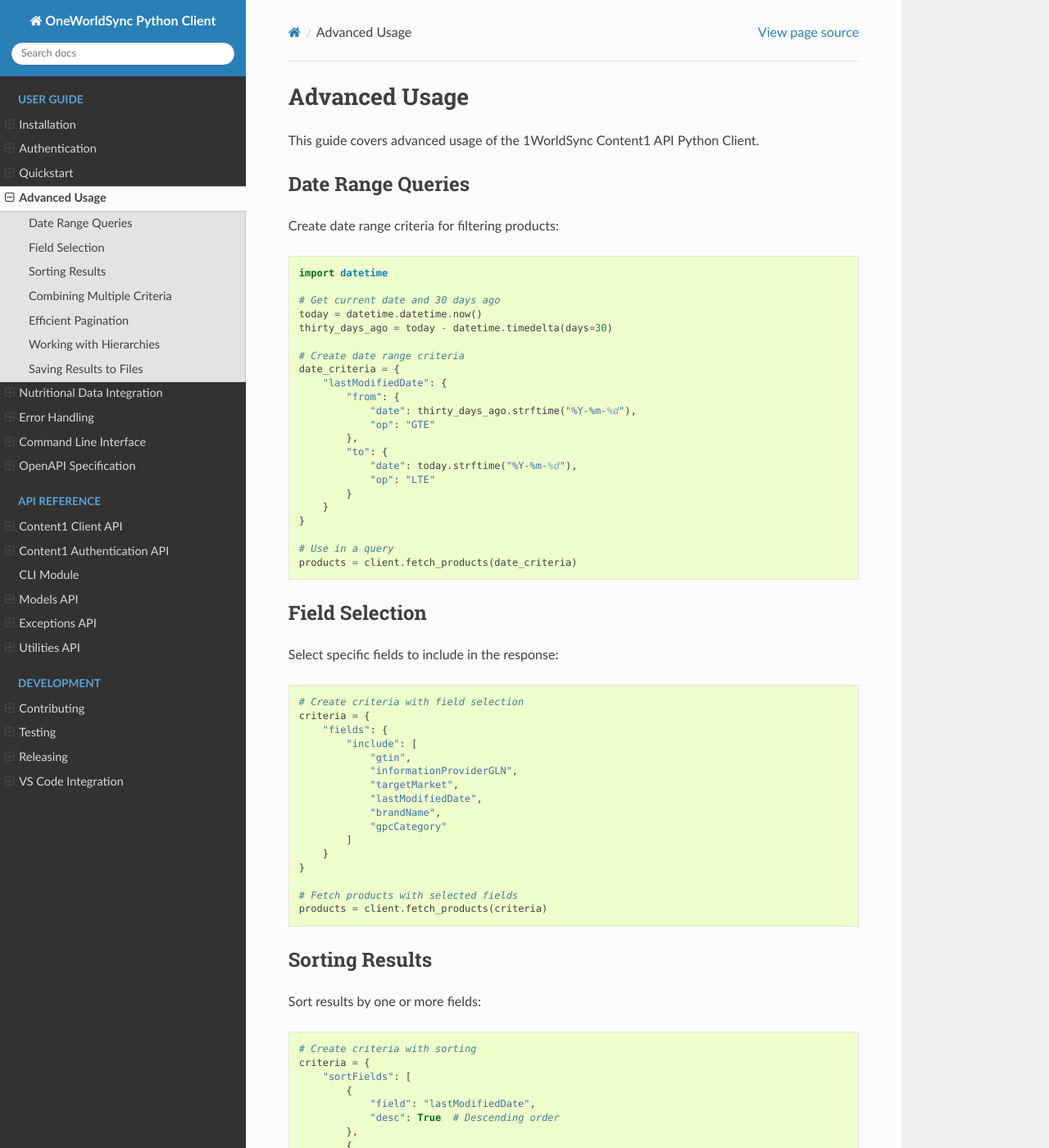
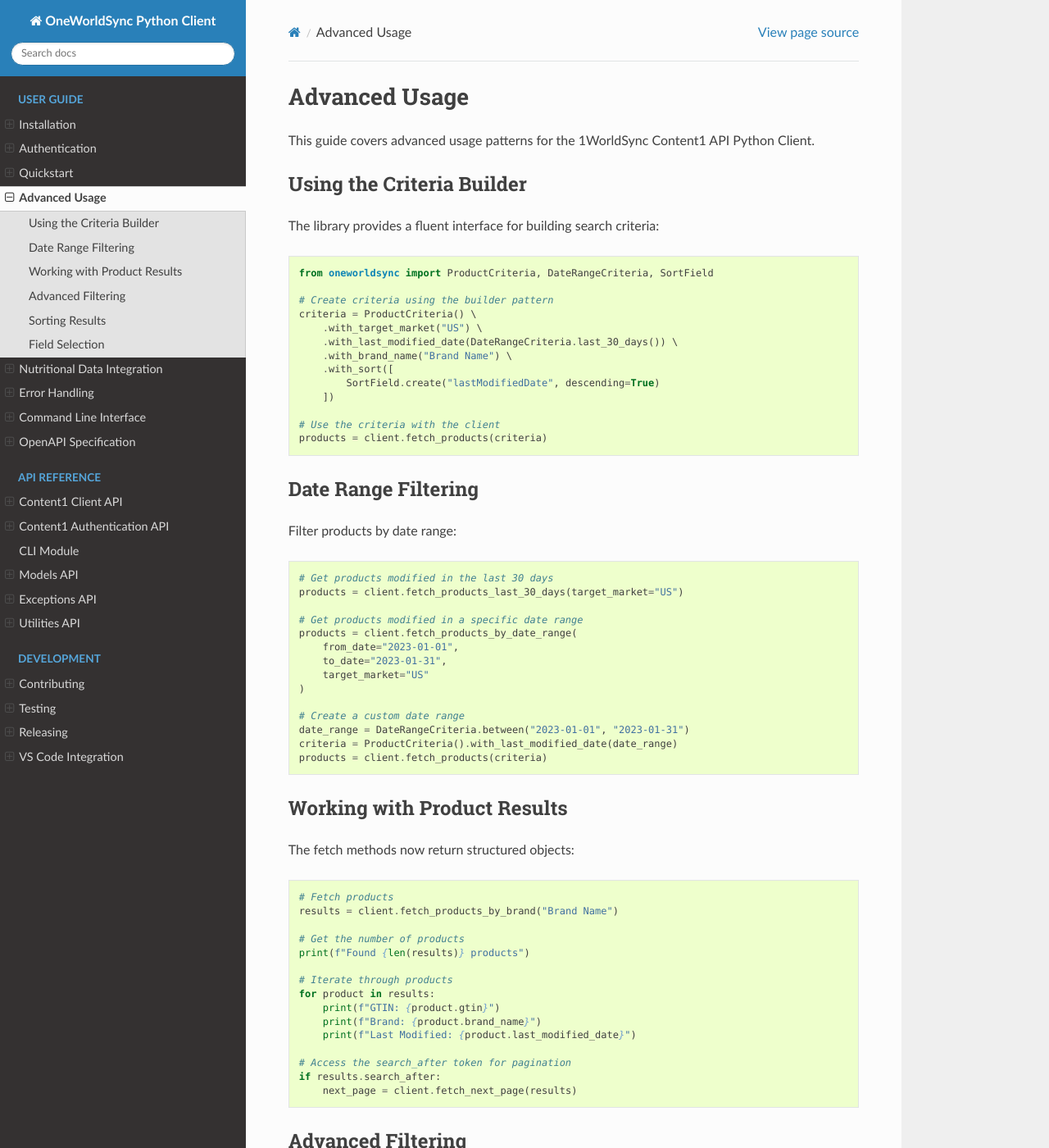
Before and after one commit to mcgarrah/oneworldsync_python, a Sphinx documentation site: the page built from docs/user/advanced_usage.rst, in a window 1280 px wide and 1400 px high. Shown: the whole window at 82% size. Built offline with Sphinx 7.4.7 and the Read the Docs theme 3.1.0, drawn with Linux system fonts in a browser that asks for light colours; some of the changed text lies outside the part shown.

Commit message:
feat: Add Pythonic criteria builder for Content1 API
- Add ProductCriteria, DateRangeCriteria, and SortField classes
- Enhance Content1Client with structured result objects
- Add convenience methods for common search patterns
- Update CLI with new filtering options
- Add examples and documentation
- Update version for release

```diff
--- a/docs/user/advanced_usage.rst
+++ b/docs/user/advanced_usage.rst
@@ -1,60 +1,88 @@
 Advanced Usage
 =============
 
-This guide covers advanced usage of the 1WorldSync Content1 API Python Client.
+This guide covers advanced usage patterns for the 1WorldSync Content1 API Python Client.
 
-Date Range Queries
-----------------
+Using the Criteria Builder
+------------------------
 
-Create date range criteria for filtering products:
+The library provides a fluent interface for building search criteria:
 
 .. code-block:: python
 
-   import datetime
+   from oneworldsync import ProductCriteria, DateRangeCriteria, SortField
 
-   # Get current date and 30 days ago
-   today = datetime.datetime.now()
-   thirty_days_ago = today - datetime.timedelta(days=30)
+   # Create criteria using the builder pattern
+   criteria = ProductCriteria() \
+       .with_target_market("US") \
+       .with_last_modified_date(DateRangeCriteria.last_30_days()) \
+       .with_brand_name("Brand Name") \
+       .with_sort([
+           SortField.create("lastModifiedDate", descending=True)
+       ])
 
-   # Create date range criteria
-   date_criteria = {
-       "lastModifiedDate": {
-           "from": {
-               "date": thirty_days_ago.strftime("%Y-%m-%d"),
-               "op": "GTE"
-           },
-           "to": {
-               "date": today.strftime("%Y-%m-%d"),
-               "op": "LTE"
-           }
-       }
-   }
+   # Use the criteria with the client
+   products = client.fetch_products(criteria)
 
-   # Use in a query
-   products = client.fetch_products(date_criteria)
+Date Range Filtering
+------------------
 
-Field Selection
--------------
-
-Select specific fields to include in the response:
+Filter products by date range:
 
 .. code-block:: python
 
-   # Create criteria with field selection
-   criteria = {
-       "fields": {
-           "include": [
-               "gtin",
-               "informationProviderGLN",
-               "targetMarket",
-               "lastModifiedDate",
-               "brandName",
-               "gpcCategory"
-           ]
-       }
-   }
+   # Get products modified in the last 30 days
+   products = client.fetch_products_last_30_days(target_market="US")
 
-   # Fetch products with selected fields
+   # Get products modified in a specific date range
+   products = client.fetch_products_by_date_range(
+       from_date="2023-01-01",
+       to_date="2023-01-31",
+       target_market="US"
+   )
+
+   # Create a custom date range
+   date_range = DateRangeCriteria.between("2023-01-01", "2023-01-31")
+   criteria = ProductCriteria().with_last_modified_date(date_range)
+   products = client.fetch_products(criteria)
+
+Working with Product Results
+-------------------------
+
+The fetch methods now return structured objects:
+
+.. code-block:: python
+
+   # Fetch products
+   results = client.fetch_products_by_brand("Brand Name")
+
+   # Get the number of products
+   print(f"Found {len(results)} products")
+
+   # Iterate through products
+   for product in results:
+       print(f"GTIN: {product.gtin}")
+       print(f"Brand: {product.brand_name}")
+       print(f"Last Modified: {product.last_modified_date}")
+
+   # Access the search_after token for pagination
+   if results.search_after:
+       next_page = client.fetch_next_page(results)
+
+Advanced Filtering
+---------------
+
+Combine multiple criteria for complex searches:
+
+.. code-block:: python
+
+   criteria = ProductCriteria() \
+       .with_target_market("US") \
+       .with_gpc_code("10000248") \
+       .with_brand_name("Brand Name") \
+       .with_consumer_unit(True) \
+       .with_product_type("EA")
+
    products = client.fetch_products(criteria)
 
 Sorting Results
@@ -64,41 +92,26 @@
 
 .. code-block:: python
 
-   # Create criteria with sorting
-   criteria = {
-       "sortFields": [
-           {
-               "field": "lastModifiedDate",
-               "desc": True  # Descending order
-           },
-           {
-               "field": "gtin",
-               "desc": False  # Ascending order
-           }
-       ]
-   }
+   criteria = ProductCriteria() \
+       .with_target_market("US") \
+       .with_sort([
+           SortField.create("lastModifiedDate", descending=True),
+           SortField.create("gtin", descending=False)
+       ])
 
-   # Fetch sorted products
    products = client.fetch_products(criteria)
 
-Combining Multiple Criteria
-------------------------
+Field Selection
+------------
 
-Combine multiple criteria for complex queries:
+Include or exclude specific fields in the response:
 
 .. code-block:: python
 
-   # Create combined criteria
-   criteria = {
-       # Target market
-       "targetMarket": "US",
-
-       # Date range
-       "lastModifiedDate": date_criteria["lastModifiedDate"],
-
-       # Field selection
-       "fields": {
-           "include": [
+   criteria = ProductCriteria() \
+       .with_target_market("US") \
+       .with_fields(
+           include=[
                "gtin",
                "informationProviderGLN",
                "targetMarket",
@@ -106,109 +119,6 @@
                "brandName",
                "gpcCategory"
            ]
-       },
+       )
 
-       # Sorting
-       "sortFields": [
-           {
-               "field": "lastModifiedDate",
-               "desc": True
-           }
-       ]
-   }
-
-   # Fetch products with combined criteria
    products = client.fetch_products(criteria)
-
-Efficient Pagination
------------------
-
-Efficiently paginate through large result sets:
-
-.. code-block:: python
-
-   # Function to process all pages
-   def process_all_pages(criteria, page_size=100):
-       # Fetch first page
-       current_page = client.fetch_products(criteria, page_size=page_size)
-
-       # Process items from first page
-       process_items(current_page.get("items", []))
-
-       # Continue fetching pages until no more results
-       while "searchAfter" in current_page:
-           # Update criteria for next page
-           next_criteria = criteria.copy()
-           next_criteria["searchAfter"] = current_page["searchAfter"]
-
-           # Fetch next page
-           current_page = client.fetch_products(next_criteria, page_size=page_size)
-
-           # Process items from current page
-           process_items(current_page.get("items", []))
-
-   # Function to process items
-   def process_items(items):
-       for item in items:
-           # Process each item
-           print(f"Processing GTIN: {item.get('gtin')}")
-
-   # Use the function
-   process_all_pages(criteria)
-
-Working with Hierarchies
----------------------
-
-Advanced usage with product hierarchies:
-
-.. code-block:: python
-
-   # Fetch hierarchies with criteria
-   hierarchy_criteria = {
-       "targetMarket": "US",
-       "lastModifiedDate": date_criteria["lastModifiedDate"]
-   }
-
-   hierarchies = client.fetch_hierarchies(hierarchy_criteria)
-
-   # Process hierarchies
-   for hierarchy in hierarchies.get("hierarchies", []):
-       print(f"Processing hierarchy for GTIN: {hierarchy.get('gtin')}")
-
-       # Process hierarchy structure
-       process_hierarchy_structure(hierarchy.get("hierarchy", []))
-
-   # Function to recursively process hierarchy structure
-   def process_hierarchy_structure(structure, level=0):
-       for item in structure:
-           indent = "  " * level
-           print(f"{indent}Parent GTIN: {item.get('parentGtin')}")
-           print(f"{indent}GTIN: {item.get('gtin')}")
-           print(f"{indent}Quantity: {item.get('quantity')}")
-
-           # Process children recursively
-           if "children" in item and item["children"]:
-               process_hierarchy_structure(item["children"], level + 1)
-
-Saving Results to Files
---------------------
-
-Save API responses to files for later processing:
-
-.. code-block:: python
-
-   import json
-
-   # Fetch products
-   products = client.fetch_products(criteria)
-
-   # Save to file
-   with open("products.json", "w") as f:
-       json.dump(products, f, indent=2)
-
-   # Fetch hierarchies
-   hierarchies = client.fetch_hierarchies(hierarchy_criteria)
-
-   # Save to file
-   with open("hierarchies.json", "w") as f:
-       json.dump(hierarchies, f, indent=2)
--- a/pyproject.toml
+++ b/pyproject.toml
@@ -1,6 +1,6 @@
 [project]
 name = "oneworldsync"
-version = "0.2.5"
+version = "0.3.1"
 description = "A Python client for the 1WorldSync Content1 REST API"
 readme = "README.md"
 authors = [{ name = "Michael McGarrah", email = "mcgarrah@gmail.com" }]
--- a/setup.py
+++ b/setup.py
@@ -2,7 +2,7 @@
 
 setup(
     name="oneworldsync",
-    version="0.2.5",
+    version="0.3.1",
     packages=find_packages(),
     install_requires=[
         "requests>=2.25.0",
```
Also changed, not shown: README.md (+81 -152 lines), docs/api/criteria.rst (added, +27 -0 lines), docs/user/quickstart.rst (+72 -16 lines), oneworldsync/__init__.py (+18 -1 lines), 7 other files.
